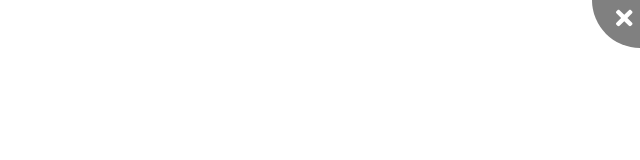
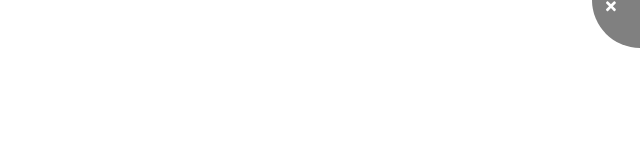
Before and after one commit to SquireOfSoftware/SquireOfSoftware.github.io, a Next.js app in the folder timeline_cards/: page /cards/Card in a window 1280 px wide. Both pictures are taken after a click on the element 256 px from the left and 38 px from the top of the page. Shown: the top 160 px of the page, without its empty margins (640-1280 px from the left). Built offline with nearby package versions, Linux system fonts and the light colour scheme.

Commit message:
Fixed up the bug with the icons
- the CSS was escaping the fixed element

```diff
--- a/timeline_cards/pages/cards/Card.js
+++ b/timeline_cards/pages/cards/Card.js
@@ -154,10 +154,9 @@
                 className={styles.card__close_fullscreen}
                 onClick={closeHandler}
                 >
-                <FontAwesomeIcon
-                  icon={faTimes}
-                  className={styles.card__close_symbol}
-                />
+                <div className={styles.card__close_symbol}>
+                  <FontAwesomeIcon icon={faTimes}/>
+                </div>
               </motion.div>
               <motion.div
                 layout
--- a/timeline_cards/pages/index.js
+++ b/timeline_cards/pages/index.js
@@ -1,6 +1,7 @@
 import Head from 'next/head'
 import Image from 'next/image'
 import styles from '../styles/Home.module.css'
+import cardStyles from '../styles/Card.module.css'
 import Card from './cards/Card'
 import {AnimateSharedLayout, motion} from 'framer-motion'
 import OrionPage from './content/Orion'
@@ -9,6 +10,9 @@
 import MusicPlayerPage from './content/MusicPlayer'
 import CheckInPage from './content/CheckIn'
 import SocialButtons from './content/Socials'
+
+import { FontAwesomeIcon } from '@fortawesome/react-fontawesome'
+import { faTimes } from '@fortawesome/free-solid-svg-icons'
 
 export default function Home() {
   return (
--- a/timeline_cards/styles/Card.module.css
+++ b/timeline_cards/styles/Card.module.css
@@ -11,6 +11,7 @@
   background-color: white;
   backface-visibility: hidden;
   will-change: scale;
+  cursor: pointer;
 }
 
 .card::after
@@ -61,6 +62,7 @@
   .card__body_fullscreen {
     max-width: 800px;
     align-self: center;
+    width: 100%;
   }
 }
 
@@ -91,7 +93,6 @@
   border-radius: 3em;
   background-color: gray;
   position: fixed;
-  text-align: center;
   transition: all 0.6s cubic-bezier(0.165, 0.84, 0.44, 1);
   cursor: pointer;
   z-index: 10;
@@ -105,10 +106,12 @@
 
 .card__close_symbol {
   position: absolute;
-  bottom: 0.75em;
+  bottom: 1.5em;
   left: 1em;
   color: white;
-  font-size: 1.5em;
+  font-size: 0.9em;
+  height: 2em;
+  width: 2em;
 }
 
 .content_fullscreen {
```
